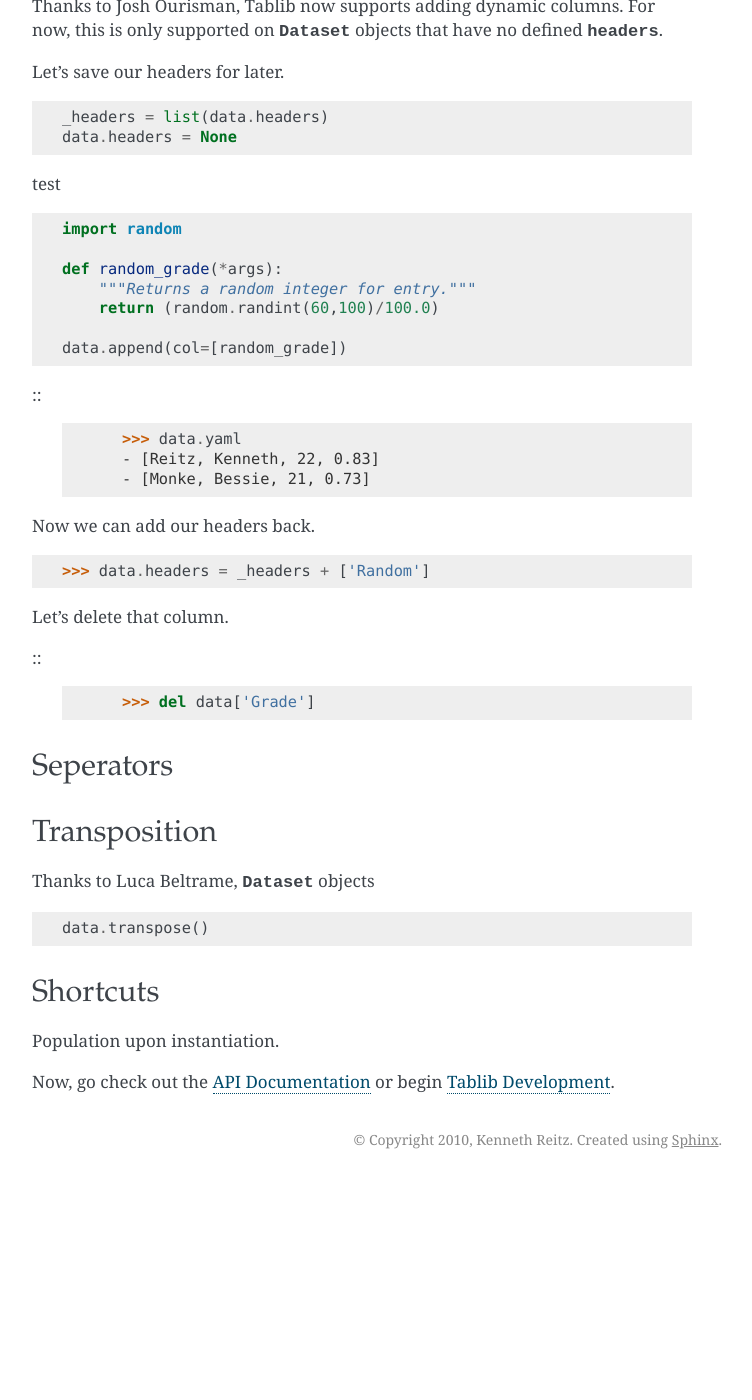
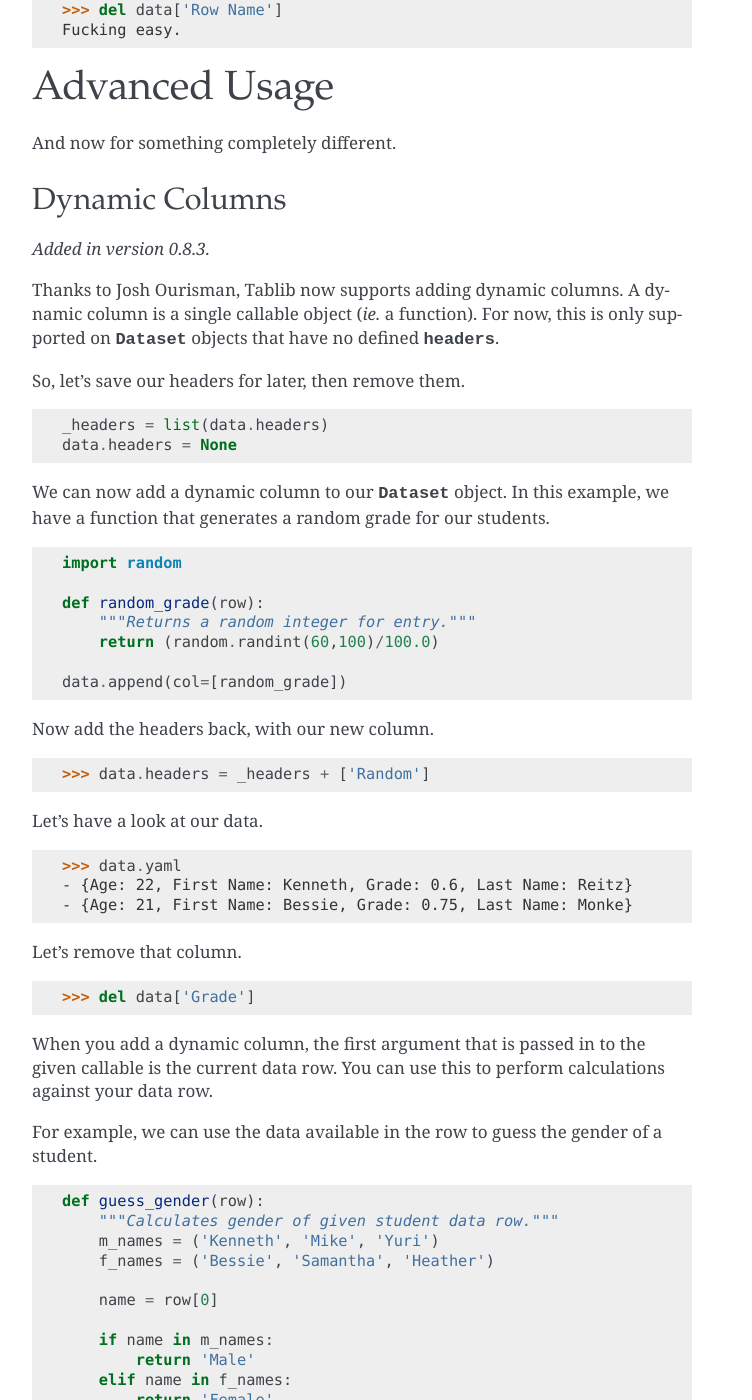
Before and after one commit to jazzband/tablib, a Sphinx documentation site: the page built from docs/tutorial.rst, in a window 1280 px wide and 1400 px high, scrolled down 2368 px. Shown: the whole window, without its empty margins (388-1140 px from the left). Built offline with Sphinx 7.4.7, drawn with Linux system fonts in a browser that asks for light colours; the version number is read from the project's files by our own code; before the commit the page ends 3547 px from its top, so only the background shows below that; some of the changed text lies outside the part shown.

Commit message:
Documentation update.

```diff
--- a/docs/index.rst
+++ b/docs/index.rst
@@ -44,7 +44,7 @@
 .. toctree::
    :maxdepth: 2
 
-   quickstart
+   tutorial
 
 .. toctree::
    :maxdepth: 2
--- a/docs/quickstart.rst
+++ b/docs/tutorial.rst
@@ -1,6 +1,9 @@
 .. _quickstart:
+
+==========
 Quickstart
 ==========
+
 
 .. module:: tablib
 
@@ -15,8 +18,12 @@
 
 Lets gets started with some simple use cases and examples.
 
+
+
+------------------
 Creating a Dataset
 ------------------
+
 
 A :class:`Dataset <tablib.Dataset>` is nothing more than what its name implies—a set of data.
 
@@ -31,8 +38,11 @@
      From here on out, if you see ``data``, assume that it's a fresh :class:`Dataset <tablib.Dataset>` object.
 
 
+
+-----------
 Adding Rows
 -----------
+
 
 Let's say you want to collect a simple list of names. ::
 
@@ -52,8 +62,11 @@
     [('Kenneth', 'Reitz'), ('Bessie', 'Monke')]
 
 
+
+--------------
 Adding Headers
 --------------
+
 
 It's time enhance our :class:`Dataset` by giving our columns some titles. To do so, set :class:`Dataset.headers`. ::
 
@@ -66,8 +79,13 @@
     - {First Name: Bessie, Last Name: Monke}
 
 
+
+
+
+--------------
 Adding Columns
 --------------
+
 
 Now that we have a basic :class:`Dataset` in place, let's add a column of **ages** to it. ::
 
@@ -82,8 +100,12 @@
 
 It's that easy.
 
+
+
+------------------------
 Selecting Rows & Columns
 ------------------------
+
 
 You can slice and dice your data, just like a standard Python list. ::
 
@@ -105,64 +127,97 @@
 
 
 
+-----------------------
+Removing Rows & Columns
+-----------------------
+
+data.insert('MI', )
+
+>>> del data['Row Name']
+Fucking easy.
+
+
+
+==============
+Advanced Usage
+==============
+
+And now for something completely different.
+
+---------------
 Dynamic Columns
 ---------------
 
 .. versionadded:: 0.8.3
 
-Thanks to Josh Ourisman, Tablib now supports adding dynamic columns. For now, this is only supported on :class:`Dataset` objects that have no defined :class:`headers <Dataset.headers>`.
+Thanks to Josh Ourisman, Tablib now supports adding dynamic columns. A dynamic column is a single callable object (*ie.* a function).
+For now, this is only supported on :class:`Dataset` objects that have no defined :class:`headers <Dataset.headers>`.
 
-Let's save our headers for later. ::
+So, let's save our headers for later, then remove them. ::
 
     _headers = list(data.headers)
     data.headers = None
 
-test ::
+
+We can now add a dynamic column to our :class:`Dataset` object. In this example, we have a function that generates a random grade for our students. ::
 
     import random
 
-    def random_grade(*args):
+    def random_grade(row):
         """Returns a random integer for entry."""
         return (random.randint(60,100)/100.0)
 
     data.append(col=[random_grade])
 
 
-::
-    >>> data.yaml
-    - [Reitz, Kenneth, 22, 0.83]
-    - [Monke, Bessie, 21, 0.73]
+Now add the headers back, with our new column. ::
 
-Now we can add our headers back.
-::
     >>> data.headers = _headers + ['Random']
 
-Let's delete that column.
+Let's have a look at our data. ::
 
-::
+    >>> data.yaml
+    - {Age: 22, First Name: Kenneth, Grade: 0.6, Last Name: Reitz}
+    - {Age: 21, First Name: Bessie, Grade: 0.75, Last Name: Monke}
+
+
+Let's remove that column.  ::
+
     >>> del data['Grade']
+
+
+When you add a dynamic column, the first argument that is passed in to the given callable is the current data row. You can use this to perform calculations against your data row.
+
+For example, we can use the data available in the row to guess the gender of a student. ::
+
+    def guess_gender(row):
+        """Calculates gender of given student data row."""
+        m_names = ('Kenneth', 'Mike', 'Yuri')
+        f_names = ('Bessie', 'Samantha', 'Heather')
+
+        name = row[0]
+
+        if name in m_names:
+            return 'Male'
+        elif name in f_names:
+            return 'Female'
+        else:
+            return 'Unknown'
+
+Adding this function to our dataset as a dynamic column would result in: ::
+
+    >>> data.yaml
+    - {Age: 22, First Name: Kenneth, Gender: Male, Last Name: Reitz}
+    - {Age: 21, First Name: Bessie, Gender: Female, Last Name: Monke}
+
 
 
 .. _seperators:
 
+----------
 Seperators
 ----------
-
-
-
-Transposition
--------------
-
-Thanks to Luca Beltrame, :class:`Dataset` objects
-::
-
-    data.transpose()
-
-
-Shortcuts
----------
-
-Population upon instantiation.
+.. versionadded:: 0.8.2
 
 
 Now, go check out the :ref:`API Documentation <api>` or begin :ref:`Tablib Development <development>`.
```
Also changed, not shown: docs/api.rst (+37 -0 lines), 1 other file.
